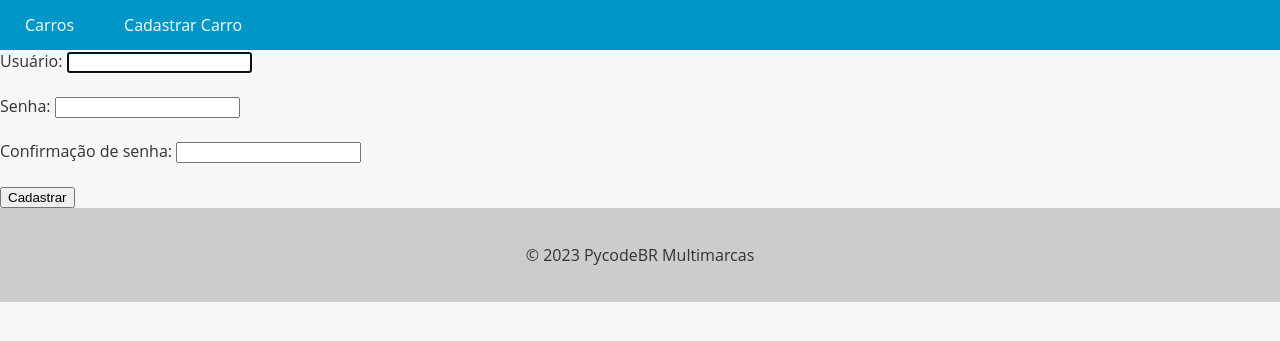
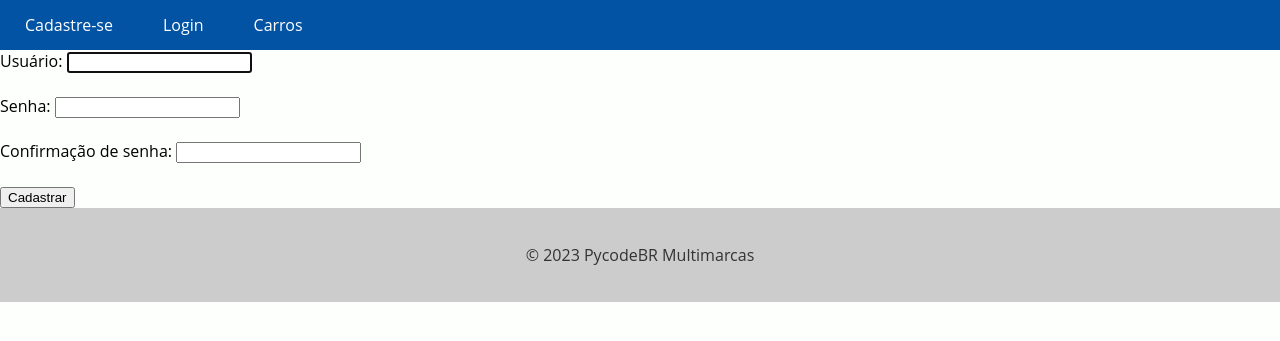
Before and after one commit to Erick-Bryan-Cubas/Django-Web-Application, a Django app: page /register/ in a window 1280 px wide. Shown: the top 341 px of the page. Run offline with Django 5.2, Linux system fonts and the light colour scheme.

Commit message:
commit -m "Ajustando o menu de opções"

```diff
--- a/carros/accounts/views.py
+++ b/carros/accounts/views.py
@@ -28,4 +28,4 @@ def login_view(request):
 
 def logout_view(request):
     logout(request)
-    return redirect('login')
+    return redirect('cars_list')
--- a/carros/app/templates/base.html
+++ b/carros/app/templates/base.html
@@ -1,5 +1,5 @@
 <!DOCTYPE html>
-<html lang="en">
+<html lang="pt-br">
 <head>
   <meta charset="UTF-8">
   <meta name="viewport" content="width=device-width, initial-scale=1.0">
@@ -7,7 +7,7 @@
   <style>
     body {
         font-family: 'Open Sans', sans-serif;
-        background-color: #f7f7f7;
+        background-color: #fdfffc; <!-- Tela de fundo -->
         color: #333;
         margin: 0;
         padding: 0;
@@ -27,7 +27,7 @@
     }
 
     nav {
-        background-color: #0096c7;
+        background-color: #0353a4;
         color: #fff;
         height: 50px;
         display: flex;
@@ -51,7 +51,8 @@
         text-decoration: none;
         font-size: 16px;
         padding: 15px;
-        transition: all 0.3s ease;
+        border-radius: 5px;
+        transition: background-color 0.3s ease;
     }
 
     nav ul li a:hover {
@@ -65,15 +66,24 @@
     nav ul li.active a:hover {
         background-color: #999;
     }
-
   </style>
 </head>
 <body>
   <header>
     <nav>
       <ul>
+        {% if user.is_authenticated %}
+          <li> Olá, {{ user.username }} ✨ </li>
+          <li><a href="{% url 'new_car' %}">Cadastrar Carro</a></li>
+        {% endif %}
+        {% if not user.is_authenticated %}
+          <li><a href="{% url 'register' %}">Cadastre-se</a></li>
+          <li><a href="{% url 'login' %}">Login</a></li>
+        {% endif %}
         <li><a href="{% url 'cars_list' %}">Carros</a></li>
-        <li><a href="{% url 'new_car' %}">Cadastrar Carro</a></li>
+        {% if user.is_authenticated %}
+        <li><a href="{% url 'logout' %}">Sair</a></li>
+        {% endif %}
       </ul>
     </nav>
   </header>
```
Also changed, not shown: carros/db.sqlite3.
